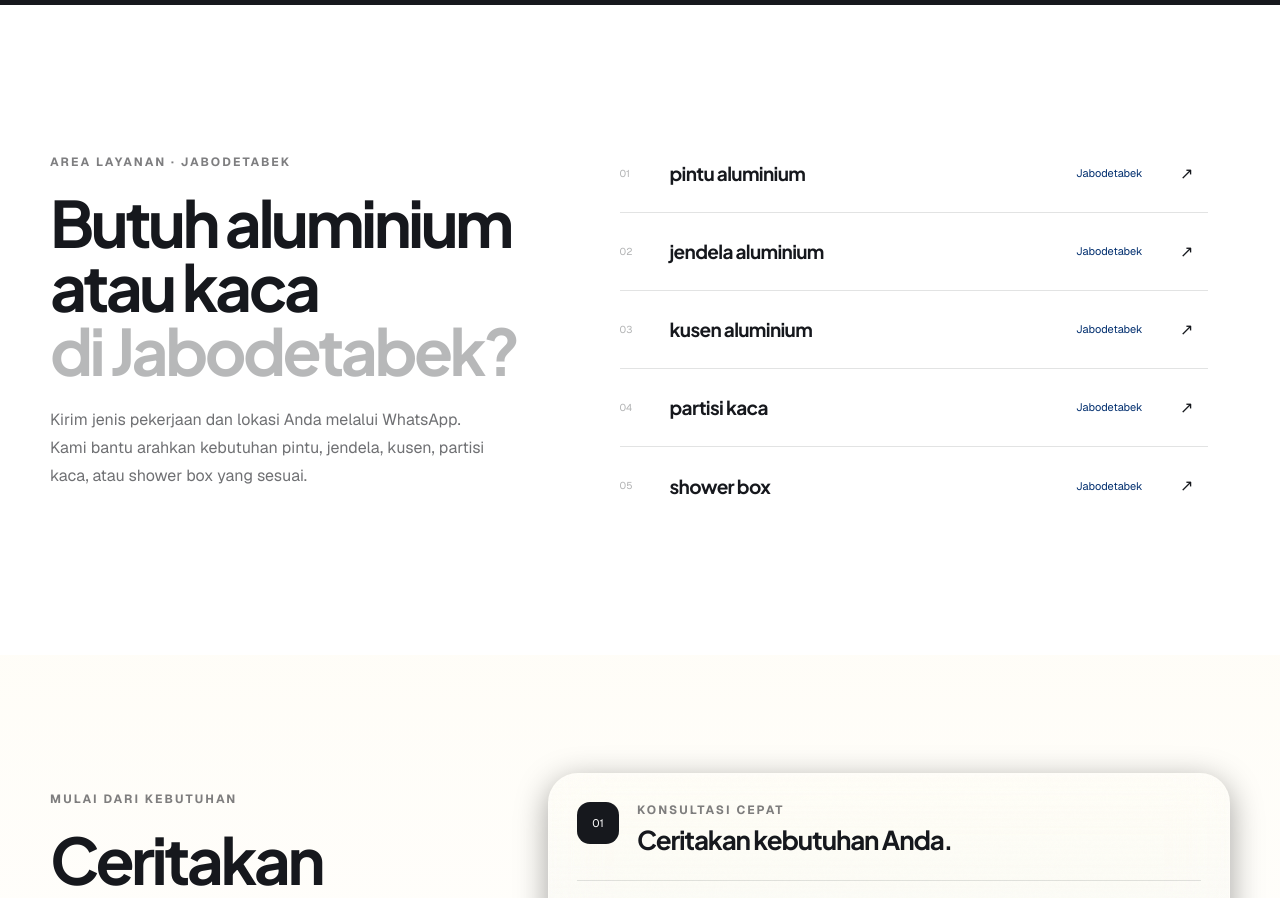
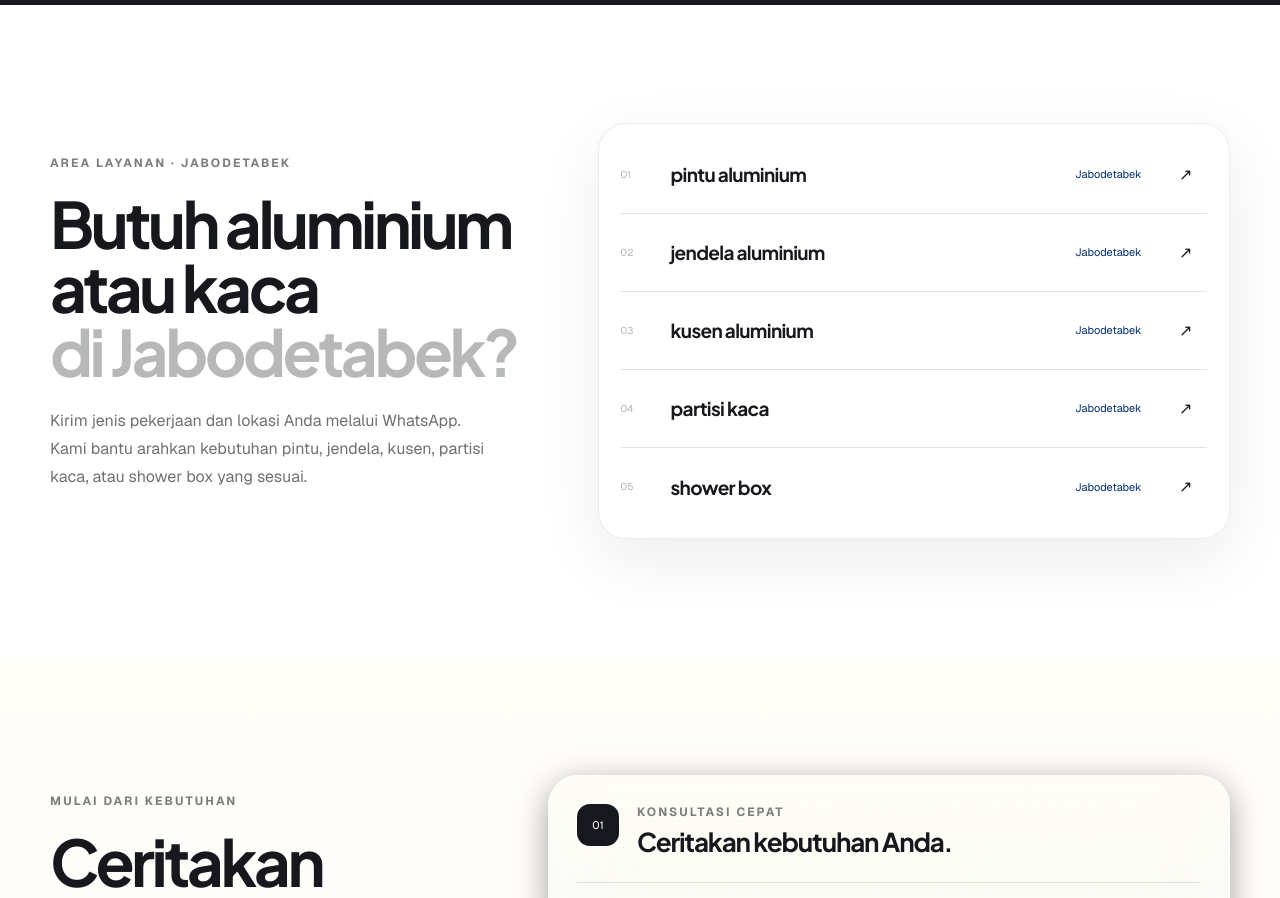
Before and after one commit to MRRzkS/abadi-makmur, a Next.js app: page / in a window 1280 px wide. Shown: the part 5820-6718 px from the top of the page. Built offline with nearby package versions, Linux system fonts and the light colour scheme; no server answers.

Commit message:
design: keep informational panels opaque and reserve full glass for CTA/navigation

```diff
--- a/app/brand.css
+++ b/app/brand.css
@@ -1724,3 +1724,12 @@ textarea {
     min-height: 46px;
   }
 }
+
+
+/* Landing-page context discipline: information panels stay crisp and opaque. */
+.premium-surface,
+.keyword-panel.premium-surface {
+  background: #fff;
+  border: 1px solid rgba(22,24,29,.08);
+  box-shadow: 0 20px 64px rgba(22,24,29,.08);
+}
```
